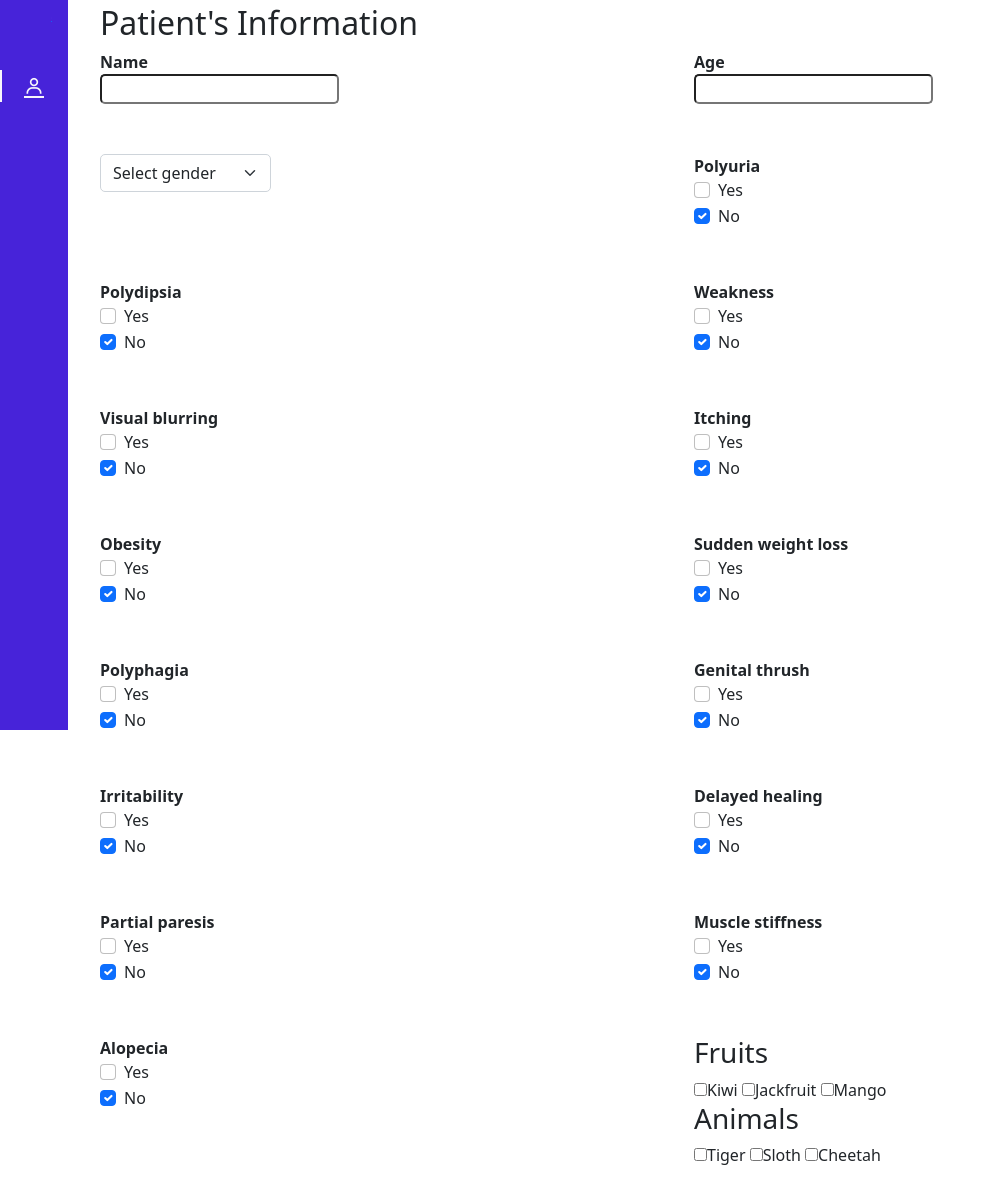
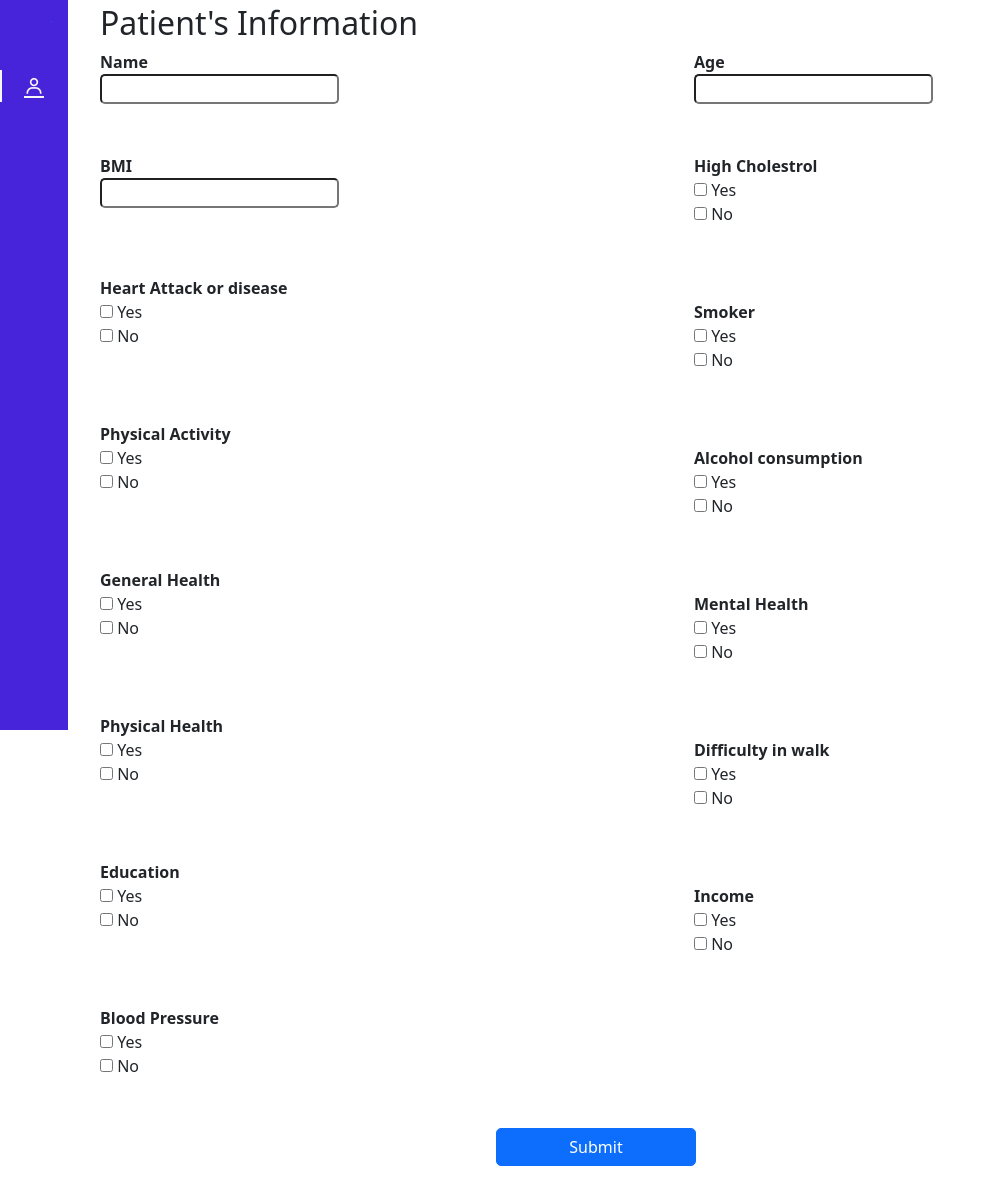
Before and after one commit to Rizwanabid-23/Diabetes-prediction-system, a Flask app: page / in a window 1280 px wide. Shown: the part 70-1256 px from the top of the page, without its empty margins (0-996 px from the left). Before the commit the page ends 1235 px from the top, so only its background shows below. Run offline with Flask 2, Linux system fonts and the light colour scheme; some libraries are stand-ins or nearby versions.

Commit message:
main frontend is complete

```diff
--- a/templates/base.html
+++ b/templates/base.html
@@ -10,6 +10,8 @@
     <link rel="stylesheet" href="https://cdn.jsdelivr.net/npm/bootstrap@5.0.0-beta1/dist/css/bootstrap.min.css">
     <link rel="stylesheet" href="https://cdn.jsdelivr.net/npm/bootstrap@5.0.0-beta1/dist/js/bootstrap.bundle.min.js">
     <link rel="stylesheet" href="https://cdnjs.cloudflare.com/ajax/libs/jquery/3.2.1/jquery.min.js">
+    <link href="https://cdn.jsdelivr.net/npm/bootstrap@5.2.3/dist/css/bootstrap.min.css" rel="stylesheet">
+    <script src="https://cdn.jsdelivr.net/npm/bootstrap@5.2.3/dist/js/bootstrap.bundle.min.js"></script>
     <link rel="stylesheet" href="https://cdn.jsdelivr.net/npm/boxicons@latest/css/boxicons.min.css">
     <title>Diabetes Prediction System</title>
 </head>
@@ -25,7 +27,7 @@
             <nav class="nav">
                 <div> <a href="" class="nav_logo"> <i class='bx bx-layer nav_logo-icon'></i> <span
                             class="nav_logo-name">Diabetes <br> Prediction <br> System</span> </a>
-                    <div class="nav_list"> <a href="#" class="nav_link active"> <i class='bx bx-user nav_icon'></i>
+                    <div class="nav_list"> <a href="/checkPatient" class="nav_link active"> <i class='bx bx-user nav_icon'></i>
                             <span class="nav_name">Check patient</span> </a>
                         <!-- <a href="#" class="nav_link"> <i
                                 class='bx bx-user nav_icon'></i> <span class="nav_name">Users</span> </a> <a href="#"
@@ -42,7 +44,7 @@
             </nav>
         </div>
         </div>
-        <!--Container Main start-->
+
         <div class=" bg-light" style="">
             <h4>Main </h4>
         </div>
@@ -50,286 +52,224 @@
             <h4>Main </h4>
         </div>
 
-        <!--Container Main end-->
         <div class="row">
             <h2>Patient's Information</h2>
         </div>
-
-        <div class="form">
+        <form action="/" method="POST">
+        <div class="form" >
             <div class="row">
-                <div class="col" >  <b>Name </b> <br>
-                    <input type="text" style="border-radius: 5px;">
-                 </div>
+                <div class="col"> <b>Name </b> <br>
+                    <input type="text" name="name" style="border-radius: 5px;">
+                </div>
                 <div class="col"><b>Age</b> <br>
-                    <input type="number" style="border-radius: 5px;">
+                    <input type="number" name="age" min="20" style="border-radius: 5px;">
                 </div>
             </div>
 
-            <div class="row" style="margin-top: 50px;" >
+            <div class="row" style="margin-top: 50px;">
                 <div class="col">
-                    <select class="form-select" aria-label="Default select example" style="width:30%;border-radius: 5px;">
-                        <option selected> <b>Select gender</b> </option>
-                        <option value="male">Male</option>
-                        <option value="female">Female</option>
-                        <option value="unknown">Prefer not to say</option>
-                    </select></div>
+                    <script src="https://ajax.googleapis.com/ajax/libs/jquery/1.11.1/jquery.min.js"></script>
+
+                    <b>BMI</b> <br>
+                    <input type="number" min="0" name="bmi" style="border-radius: 5px;">
+                </div>
                 <div class="col">
-                    <label for="polyuria"><b>Polyuria</b></label>
-                    <div class="form-check">
-                        <input class="form-check-input" type="checkbox" value="" id="polyuria">
-                        <label class="form-check-label" for="polyuria">
+                    <label><b>High Cholestrol</b></label>
+                    <div>
+                        <label>
+                            <input type="checkbox" class="radio" name="chol" value="1" name="chol[1][]" />
                             Yes
                         </label>
-                    </div>
-                    <div class="form-check">
-                        <input class="form-check-input" type="checkbox" value="" id="notpolyuria" checked>
-                        <label class="form-check-label" for="polyuria">
+                        <br>
+                        <label>
+                            <input type="checkbox" class="radio" name="chol" value="0" name="chol[1][]" />
                             No
                         </label>
                     </div>
                 </div>
             </div>
 
-            <div class="row" style="margin-top: 50px;" >
+            <div class="row" style="margin-top: 50px;">
+                <label><b>Heart Attack or disease</b></label>
                 <div class="col">
-                    <label for="polydipsia"><b>Polydipsia</b></label>
-                    <div class="form-check">
-                        <input class="form-check-input" type="checkbox" value="" id="polydipsia">
-                        <label class="form-check-label" for="polydipsia">
+                    <div>
+                        <label>
+                            <input type="checkbox" name="heart" class="radio" value="1" name="heart[1][]" />
                             Yes
                         </label>
-                    </div>
-                    <div class="form-check">
-                        <input class="form-check-input" type="checkbox" value="" id="notpolydipsia" checked>
-                        <label class="form-check-label" for="notpolydipsia">
+                        <br>
+                        <label>
+                            <input type="checkbox" name="heart" class="radio" value="0" name="heart[1][]" />
                             No
                         </label>
                     </div>
                 </div>
                 <div class="col">
-                    <label for="polydipsia"><b>Weakness</b></label>
-                    <div class="form-check">
-                        <input class="form-check-input" type="checkbox" value="" id="weakness">
-                        <label class="form-check-label" for="weakness">
+                    <label><b>Smoker</b></label>
+                    <div>
+                        <label>
+                            <input type="checkbox" name="smoker" class="radio" value="1" name="smoke[1][]" />
                             Yes
                         </label>
-                    </div>
-                    <div class="form-check">
-                        <input class="form-check-input" type="checkbox" value="" id="notweakness" checked>
-                        <label class="form-check-label" for="notweakness">
+                        <br>
+                        <label>
+                            <input type="checkbox" name="smoker" class="radio" value="0" name="smoke[1][]" />
                             No
                         </label>
                     </div>
                 </div>
             </div>
 
-            <div class="row" style="margin-top: 50px;" >
+            <div class="row" style="margin-top: 50px;">
+                <label><b>Physical Activity</b></label>
                 <div class="col">
-                    <label for="visualblurring"><b>Visual blurring</b></label>
-                    <div class="form-check">
-                        <input class="form-check-input" type="checkbox" value="" id="visualblurring">
-                        <label class="form-check-label" for="visualblurring">
+                    <div>
+                        <label>
+                            <input type="checkbox" name="pactivity" class="radio" value="1" name="pactivity[1][]" />
                             Yes
                         </label>
-                    </div>
-                    <div class="form-check">
-                        <input class="form-check-input" type="checkbox" value="" id="visualblurring" checked>
-                        <label class="form-check-label" for="visualblurring">
+                        <br>
+                        <label>
+                            <input type="checkbox" name="pactivity" class="radio" value="0" name="pactivity[1][]" />
                             No
                         </label>
                     </div>
                 </div>
                 <div class="col">
-                    <label for="itching"><b>Itching</b></label>
-                    <div class="form-check">
-                        <input class="form-check-input" type="checkbox" value="" id="itching">
-                        <label class="form-check-label" for="itching">
+                    <label><b>Alcohol consumption</b></label>
+                    <div>
+                        <label>
+                            <input type="checkbox" name="alcohol" class="radio" value="1" name="alcohol[1][]" />
                             Yes
                         </label>
-                    </div>
-                    <div class="form-check">
-                        <input class="form-check-input" type="checkbox" value="" id="itching" checked>
-                        <label class="form-check-label" for="itching">
+                        <br>
+                        <label>
+                            <input type="checkbox" name="alcohol" class="radio" value="0" name="alcohol[1][]" />
                             No
                         </label>
                     </div>
                 </div>
             </div>
 
-            <div class="row" style="margin-top: 50px;" >
+            <div class="row" style="margin-top: 50px;">
+                <label><b>General Health</b></label>
                 <div class="col">
-                    <label for="obesity"><b>Obesity</b></label>
-                    <div class="form-check">
-                        <input class="form-check-input" type="checkbox" value="" id="obesity">
-                        <label class="form-check-label" for="obesity">
+                    <div>
+                        <label>
+                            <input type="checkbox" name="ghealth" class="radio" value="1" name="ghealth[1][]" />
                             Yes
                         </label>
-                    </div>
-                    <div class="form-check">
-                        <input class="form-check-input" type="checkbox" value="" id="notobesity" checked>
-                        <label class="form-check-label" for="notobesity">
+                        <br>
+                        <label>
+                            <input type="checkbox" name="ghealth" class="radio" value="0" name="ghealth[1][]" />
                             No
                         </label>
                     </div>
                 </div>
                 <div class="col">
-                    <label for="weightloss"><b>Sudden weight loss</b></label>
-                    <div class="form-check">
-                        <input class="form-check-input" type="checkbox" value="" id="weightloss">
-                        <label class="form-check-label" for="weightloss">
+                    <label><b>Mental Health</b></label>
+                    <div>
+                        <label>
+                            <input type="checkbox" name="mhealth" class="radio" value="1" name="mhealth[1][]" />
                             Yes
                         </label>
-                    </div>
-                    <div class="form-check">
-                        <input class="form-check-input" type="checkbox" value="" id="notweightloss" checked>
-                        <label class="form-check-label" for="notweightloss">
+                        <br>
+                        <label>
+                            <input type="checkbox" name="mhealth" class="radio" value="0" name="mhealth[1][]" />
                             No
                         </label>
                     </div>
                 </div>
             </div>
 
-            <div class="row" style="margin-top: 50px;" >
+            <div class="row" style="margin-top: 50px;">
+                <label><b>Physical Health</b></label>
                 <div class="col">
-                    <label for="polyphagia"><b>Polyphagia</b></label>
-                    <div class="form-check">
-                        <input class="form-check-input" type="checkbox" value="" id="polyphagia">
-                        <label class="form-check-label" for="polyphagia">
+                    <div>
+                        <label>
+                            <input type="checkbox" name="phealth" class="radio" value="1" name="phealth[1][]" />
                             Yes
                         </label>
-                    </div>
-                    <div class="form-check">
-                        <input class="form-check-input" type="checkbox" value="" id="notpolyphagia" checked>
-                        <label class="form-check-label" for="notpolyphagia">
+                        <br>
+                        <label>
+                            <input type="checkbox" name="phealth" class="radio" value="0" name="phealth[1][]" />
                             No
                         </label>
                     </div>
                 </div>
                 <div class="col">
-                    <label for="genitalthrush"><b>Genital thrush</b></label>
-                    <div class="form-check">
-                        <input class="form-check-input" type="checkbox" value="" id="genitalthrush">
-                        <label class="form-check-label" for="genitalthrush">
+                    <label><b>Difficulty in walk</b></label>
+                    <div>
+                        <label>
+                            <input type="checkbox" name="walking" class="radio" value="1" name="walk[1][]" />
                             Yes
                         </label>
-                    </div>
-                    <div class="form-check">
-                        <input class="form-check-input" type="checkbox" value="" id="genitalthrush" checked>
-                        <label class="form-check-label" for="genitalthrush">
+                        <br>
+                        <label>
+                            <input type="checkbox" name="walking" class="radio" value="0" name="walk[1][]" />
                             No
                         </label>
                     </div>
                 </div>
             </div>
 
-            <div class="row" style="margin-top: 50px;" >
+            <div class="row" style="margin-top: 50px;">
+                <label><b>Education</b></label>
                 <div class="col">
-                    <label for="irritability"><b>Irritability</b></label>
-                    <div class="form-check">
-                        <input class="form-check-input" type="checkbox" value="" id="irritability">
-                        <label class="form-check-label" for="irritability">
+                    <div>
+                        <label>
+                            <input type="checkbox" name="education" class="radio" value="1" name="education[1][]" />
                             Yes
                         </label>
-                    </div>
-                    <div class="form-check">
-                        <input class="form-check-input" type="checkbox" value="" id="notirritability" checked>
-                        <label class="form-check-label" for="notirritability">
+                        <br>
+                        <label>
+                            <input type="checkbox" name="education" class="radio" value="0" name="pactivity[1][]" />
                             No
                         </label>
                     </div>
                 </div>
                 <div class="col">
-                    <label for="delayedhealing"><b>Delayed healing</b></label>
-                    <div class="form-check">
-                        <input class="form-check-input" type="checkbox" value="" id="delayedhealing">
-                        <label class="form-check-label" for="delayedhealing">
+                    <label><b>Income</b></label>
+                    <div>
+                        <label>
+                            <input type="checkbox" name="income" class="radio" value="1" name="income[1][]" />
                             Yes
                         </label>
-                    </div>
-                    <div class="form-check">
-                        <input class="form-check-input" type="checkbox" value="" id="notdelayedhealing" checked>
-                        <label class="form-check-label" for="notdelayedhealing">
+                        <br>
+                        <label>
+                            <input type="checkbox" name="income" class="radio" value="0" name="income[1][]" />
                             No
                         </label>
                     </div>
                 </div>
             </div>
 
-            <div class="row" style="margin-top: 50px;" >
+            <div class="row" style="margin-top: 50px;">
+                <label><b>Blood Pressure</b></label>
                 <div class="col">
-                    <label for="paresis"><b>Partial paresis</b></label>
-                    <div class="form-check">
-                        <input class="form-check-input" type="checkbox" value="" id="paresis">
-                        <label class="form-check-label" for="paresis">
+                    <div>
+                        <label>
+                            <input type="checkbox" name="bloodpressure" class="radio" value="1" name="bp[1][]" />
                             Yes
                         </label>
-                    </div>
-                    <div class="form-check">
-                        <input class="form-check-input" type="checkbox" value="" id="notparesis" checked>
-                        <label class="form-check-label" for="notparesis">
-                            No
-                        </label>
-                    </div>
-                </div>
-                <div class="col">
-                    <label for="musclestiffness"><b>Muscle stiffness</b></label>
-                    <div class="form-check">
-                        <input class="form-check-input" type="checkbox" value="" id="musclestiffness">
-                        <label class="form-check-label" for="musclestiffness">
-                            Yes
-                        </label>
-                    </div>
-                    <div class="form-check">
-                        <input class="form-check-input" type="checkbox" value="" id="notmusclestiffness" checked>
-                        <label class="form-check-label" for="notmusclestiffness">
+                        <br>
+                        <label>
+                            <input type="checkbox" name="bloodpressure" class="radio" value="0" name="bp[1][]" />
                             No
                         </label>
                     </div>
                 </div>
             </div>
 
-            <div class="row" style="margin-top: 50px;" >
-                <div class="col">
-                    <label for="alopecia"><b>Alopecia</b></label>
-                    <div class="form-check">
-                        <input class="form-check-input" type="checkbox" value="" id="alopecia">
-                        <label class="form-check-label" for="alopecia">
-                            Yes
-                        </label>
-                    </div>
-                    <div class="form-check">
-                        <input class="form-check-input" type="checkbox" value="" id="notalopecia" checked>
-                        <label class="form-check-label" for="notalopecia">
-                            No
-                        </label>
-                    </div>
-                </div>
-                <div class="col">
-                    <div>
-                        <h3>Fruits</h3>
-                        <label>
-                          <input type="checkbox" class="radio" value="1" name="fooby[1][]" />Kiwi</label>
-                        <label>
-                          <input type="checkbox" class="radio" value="1" name="fooby[1][]" />Jackfruit</label>
-                        <label>
-                          <input type="checkbox" class="radio" value="1" name="fooby[1][]" />Mango</label>
-                      </div>
-                      <div>
-                        <h3>Animals</h3>
-                        <label>
-                          <input type="checkbox" class="radio" value="1" name="fooby[2][]" />Tiger</label>
-                        <label>
-                          <input type="checkbox" class="radio" value="1" name="fooby[2][]" />Sloth</label>
-                        <label>
-                          <input type="checkbox" class="radio" value="1" name="fooby[2][]" />Cheetah</label>
-                      </div>
-                </div>
+            <div class="row" style="margin-top: 50px">
+
+                <div class="col-4"></div>
+                <div class="col-4">                <button type="submit" class="btn btn-primary" style="width: 200px;border-radius: 5px;margin-bottom: 20px; align-items: center;">Submit</button></div>
+                <div class="col-4"></div>
+
             </div>
-
-
-
-
         </div>
+    </form>
 
     </body>
     <script src="/static/script.js"></script>
```
Also changed, not shown: controller.py (+23 -0 lines), disease.py (+0 -11 lines), templates/result.html (added, +16 -0 lines).
